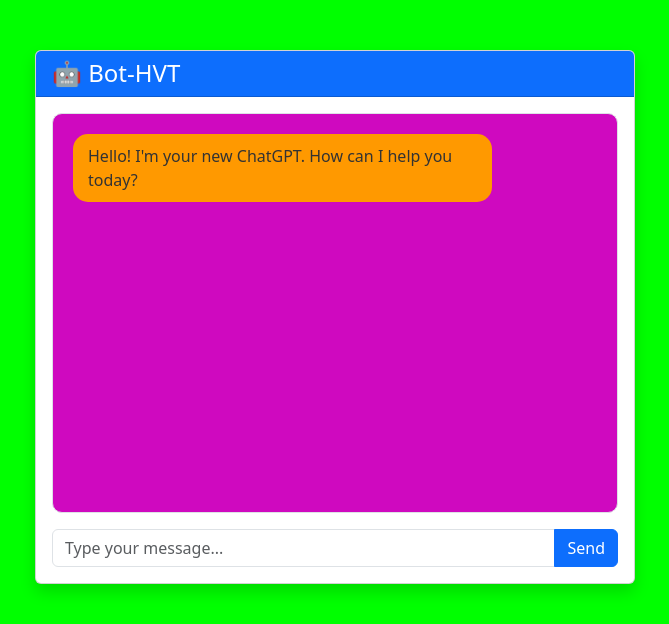
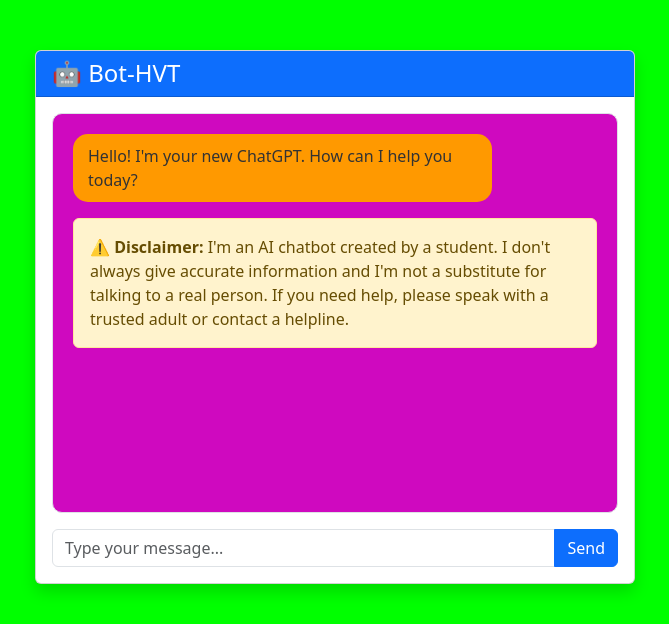
Before and after one commit to TempeHS/2027SE_myAIChatbot_Harrison.T, a Flask app: page / in a window 1280 px wide. Shown: the top 624 px of the page, without its empty margins (305-974 px from the left). Run offline with Flask 3, Linux system fonts and the light colour scheme.

Commit message:
"feature: add safety features and privacy controls"

```diff
--- a/app.py
+++ b/app.py
@@ -39,6 +39,28 @@
     ]
 )
 
+CRISIS_KEYWORDS = [
+    'suicide', 'kill myself', 'end my life', 'self harm', 'self-harm',
+    'dont want to live', "don't want to live", 'want to die'
+]
+
+CRISIS_RESPONSE = """I'm concerned about what you've shared. Please know that you're not alone.
+
+If you're in crisis, please reach out for support:
+
+- Lifeline: 13 11 14 (24/7)
+- Kids Helpline: 1800 55 1800
+- Beyond Blue: 1300 22 4636
+
+I'm just a chatbot and can't provide the support you need, but these services have trained counselors ready to help right now."""
+
+def check_for_crisis(message):
+    """Check if message contains crisis keywords."""
+    message_lower = message.lower()
+    for keyword in CRISIS_KEYWORDS:
+        if keyword in message_lower:
+            return True
+    return False
 
 @app.route("/")
 def home():
@@ -46,26 +68,23 @@
     return render_template("index.html")
 
 
-@app.route("/chat", methods=["POST"])
+@app.route('/chat', methods=['POST'])
 def chat():
-    """Handle chat messages and return bot responses."""
-    # Get the message from the request
     data = request.get_json()
-    user_message = data.get("message", "")
+    user_message = data.get('message', '')
 
-    # Basic input validation
     if not user_message:
-        return jsonify({"response": "Please enter a message!"})
+        return jsonify({'response': 'Please enter a message!'})
 
     if len(user_message) > 500:
-        return jsonify(
-            {"response": "Message too long! Please keep it under 500 characters."}
-        )
+        return jsonify({'response': 'Message too long!'})
 
-    # Get the chatbot's response
+    # Safety check for crisis keywords
+    if check_for_crisis(user_message):
+        return jsonify({'response': CRISIS_RESPONSE})
+
     bot_response = chatbot.get_response(user_message)
-
-    return jsonify({"response": str(bot_response)})
+    return jsonify({'response': str(bot_response)})
 
 
 if __name__ == "__main__":
--- a/templates/index.html
+++ b/templates/index.html
@@ -57,6 +57,12 @@
           <div id="chat-box" class="chat-box">
             <div class="message bot-message">
               Hello! I'm your new ChatGPT. How can I help you today?
+            </div>
+            <div class="alert alert-warning mt-3" role="alert">
+              <strong>⚠️ Disclaimer:</strong> I'm an AI chatbot created by a
+              student. I don't always give accurate information and I'm not a
+              substitute for talking to a real person. If you need help, please
+              speak with a trusted adult or contact a helpline.
             </div>
           </div>
           <form id="chat-form" class="mt-3">
```
